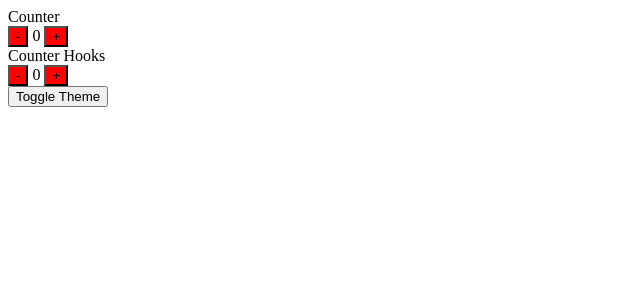
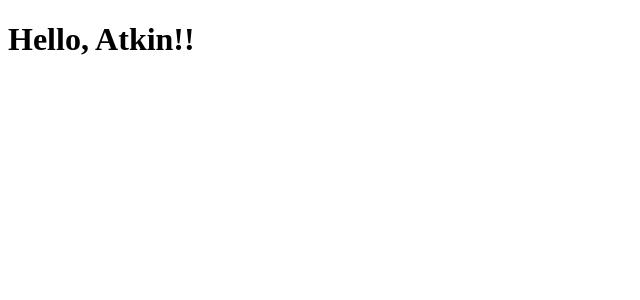
Before and after one commit to ivoraleon/CookingWithReact, a React (Create React App) app: page / in a window 1280 px wide. Shown: the top 300 px of the page, without its empty margins (0-640 px from the left). Built offline with nearby package versions, Linux system fonts and the light colour scheme.

Commit message:
removed test counter files

```diff
--- a/src/App.js
+++ b/src/App.js
@@ -1,24 +1,7 @@
 import React, { useState } from 'react';
-import Counter from './Counter'
-import CounterHooks from './CounterHooks'
-
-export const ThemeContext = React.createContext()
 
 function App() {
-  const [theme, setTheme] = useState('red')
-  return (
-    <ThemeContext.Provider value={{ backgroundColor: theme}}>
-      Counter
-      <Counter initialCount={0} />
-      Counter Hooks
-      <CounterHooks initialCount={0} />
-      <button onClick={() => setTheme(prevTheme => {
-        return prevTheme === 'red' ? 'blue' : 'red'
-      })}>
-        Toggle Theme
-      </button>
-    </ThemeContext.Provider>
-  )
+  return <h1>Hello, Atkin!!</h1>
 }
 
 export default App;
--- a/src/Counter.js
+++ /dev/null
@@ -1,32 +0,0 @@
-import React, { Component } from 'react'
-import { ThemeContext } from './App'
-
-export default class Counter extends Component {
-    constructor(props) {
-        super(props)
-
-        this.state = {
-            count: props.initialCount
-        }
-    };
-
-    render() {
-        return (
-            <ThemeContext.Consumer>
-                {style => (
-                    <div>
-                        <button style={style} onClick={() => this.changeCount(-1)}> - </button>
-                        <span> {this.state.count} </span>
-                        <button style={style} onClick={() => this.changeCount(1)}> + </button>
-                    </div>
-                )}
-            </ThemeContext.Consumer>
-        )
-    };
-
-    changeCount(amount) {
-        this.setState(prevState => {
-            return { count: prevState.count + amount }
-        })
-    };
-};
--- a/src/CounterHooks.js
+++ /dev/null
@@ -1,14 +0,0 @@
-import React, { useState, useContext } from 'react';
-import { ThemeContext } from './App'
-
-export default function CounterHooks({ initialCount }) {
-    const [count, setCount] = useState(initialCount)
-    const style = useContext(ThemeContext)
-    return (
-        <div>
-            <button style={style} onClick={() => setCount(prevCount => prevCount - 1)}> - </button>
-            <span> {count} </span>
-            <button style={style} onClick={() => setCount(prevCount => prevCount + 1)}> + </button>
-        </div>
-    )
-};
```
